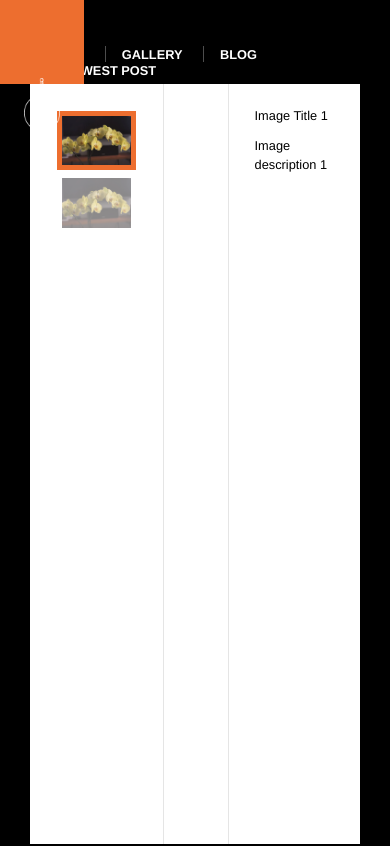
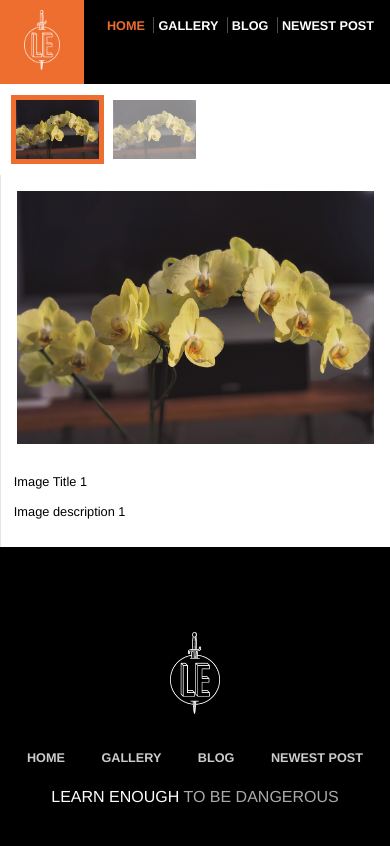
Before and after one commit to rrrw82/rrrw82.github.io, a plain HTML site: page _site/gallery/index.html in a window 390 px wide. Shown: the top 846 px of the page. Drawn offline with Linux system fonts and the light colour scheme.

Commit message:
Get site mobile ready

```diff
--- a/_site/css/main.css
+++ b/_site/css/main.css
@@ -409,7 +409,7 @@ a {
   margin: 2em -2% 2em 2em;
 }
 .post-aside {
-  background-color: rgba (0,0,0,0.01);
+  background-color: rgba(0,0,0,0.01);
   float: right;
   margin: 0 0 2em 2em;
   padding: 2em;
@@ -464,3 +464,84 @@ a {
 .bio-copy a {
   color: green;
 }
+
+@media (max-width: 800px) {
+  html {
+    box-shadow: none;
+    padding: 0;
+  }
+
+  /* Header Styles */
+  .header-nav {
+    padding: 2vh 1em 0 0;
+  }
+  .header-nav > li {
+    margin-left: 0.25em;
+  }
+  .header-nav > li ~ li {
+    padding-left: 0.25em;
+  }
+  .nav-links a {
+    font-size: 3.25vw;
+  }
+  .header-logo {
+    left: auto;
+  }
+
+  /* Home Styles */
+  .home-callout {
+    flex-direction: column;
+  }
+  .callout-copy {
+    flex: 1;
+  }
+  .bio-box {
+    float: none;
+    font-size: 1.3rem;
+    width: auto;
+  }
+
+  /* Column Styles */
+  .col-two {
+    flex-direction: column-reverse;
+  }
+
+  /* Blog Styles */
+  .blog-recent {
+    display: none;
+  }
+  .blog-cols .col{
+    padding: 0 1em;
+  }
+  .blog-previews {
+    padding: 0;
+  }
+  .post-aside {
+    display: none;
+  }
+
+  /* Gallery Styles */
+  .gallery {
+    flex-direction: column;
+  }
+  .gallery .col {
+    padding: 1em;
+  }
+  .gallery .gallery-thumbs {
+    flex: 1;
+    height: auto;
+    white-space: nowrap;
+    width: 100vw;
+  }
+  .gallery-thumbs > div {
+    display: inline-block;
+  }
+  .gallery-thumbs img {
+    height: 7vh;
+    margin: 0 10px 0 0;
+    width: auto;
+  }
+  .gallery .gallery-info {
+    flex: 1;
+  }
+}
--- a/css/main.css
+++ b/css/main.css
@@ -409,7 +409,7 @@ a {
   margin: 2em -2% 2em 2em;
 }
 .post-aside {
-  background-color: rgba (0,0,0,0.01);
+  background-color: rgba(0,0,0,0.01);
   float: right;
   margin: 0 0 2em 2em;
   padding: 2em;
@@ -464,3 +464,84 @@ a {
 .bio-copy a {
   color: green;
 }
+
+@media (max-width: 800px) {
+  html {
+    box-shadow: none;
+    padding: 0;
+  }
+
+  /* Header Styles */
+  .header-nav {
+    padding: 2vh 1em 0 0;
+  }
+  .header-nav > li {
+    margin-left: 0.25em;
+  }
+  .header-nav > li ~ li {
+    padding-left: 0.25em;
+  }
+  .nav-links a {
+    font-size: 3.25vw;
+  }
+  .header-logo {
+    left: auto;
+  }
+
+  /* Home Styles */
+  .home-callout {
+    flex-direction: column;
+  }
+  .callout-copy {
+    flex: 1;
+  }
+  .bio-box {
+    float: none;
+    font-size: 1.3rem;
+    width: auto;
+  }
+
+  /* Column Styles */
+  .col-two {
+    flex-direction: column-reverse;
+  }
+
+  /* Blog Styles */
+  .blog-recent {
+    display: none;
+  }
+  .blog-cols .col{
+    padding: 0 1em;
+  }
+  .blog-previews {
+    padding: 0;
+  }
+  .post-aside {
+    display: none;
+  }
+
+  /* Gallery Styles */
+  .gallery {
+    flex-direction: column;
+  }
+  .gallery .col {
+    padding: 1em;
+  }
+  .gallery .gallery-thumbs {
+    flex: 1;
+    height: auto;
+    white-space: nowrap;
+    width: 100vw;
+  }
+  .gallery-thumbs > div {
+    display: inline-block;
+  }
+  .gallery-thumbs img {
+    height: 7vh;
+    margin: 0 10px 0 0;
+    width: auto;
+  }
+  .gallery .gallery-info {
+    flex: 1;
+  }
+}
```
